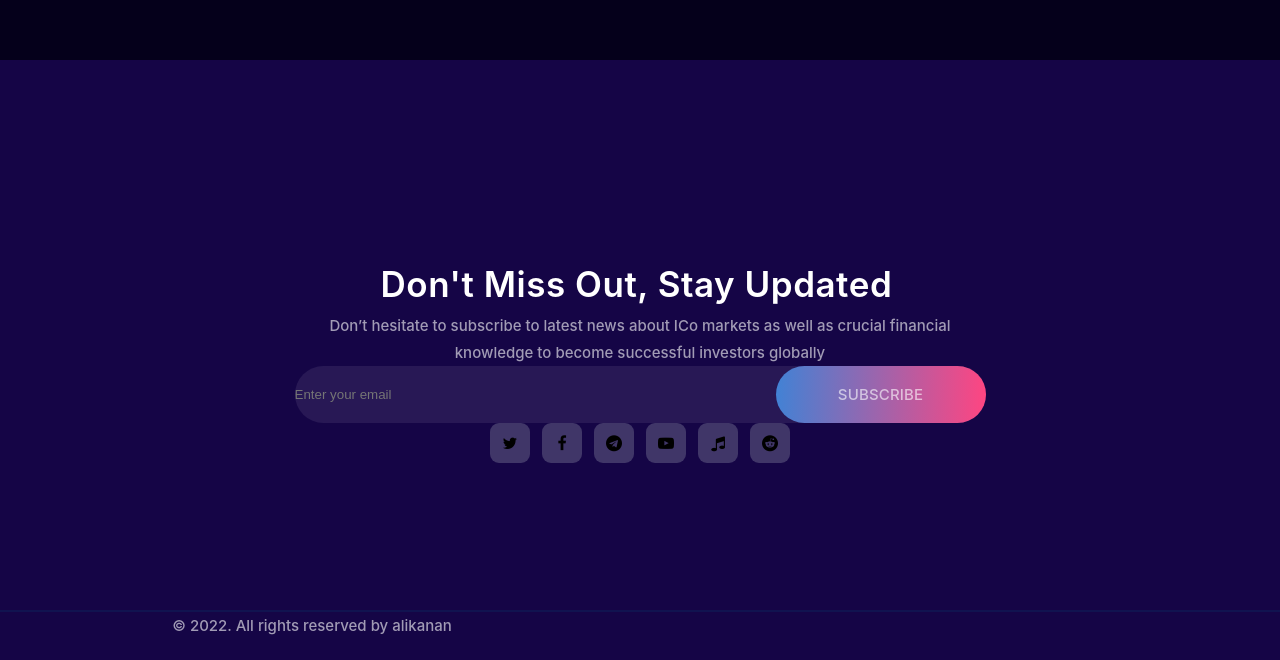
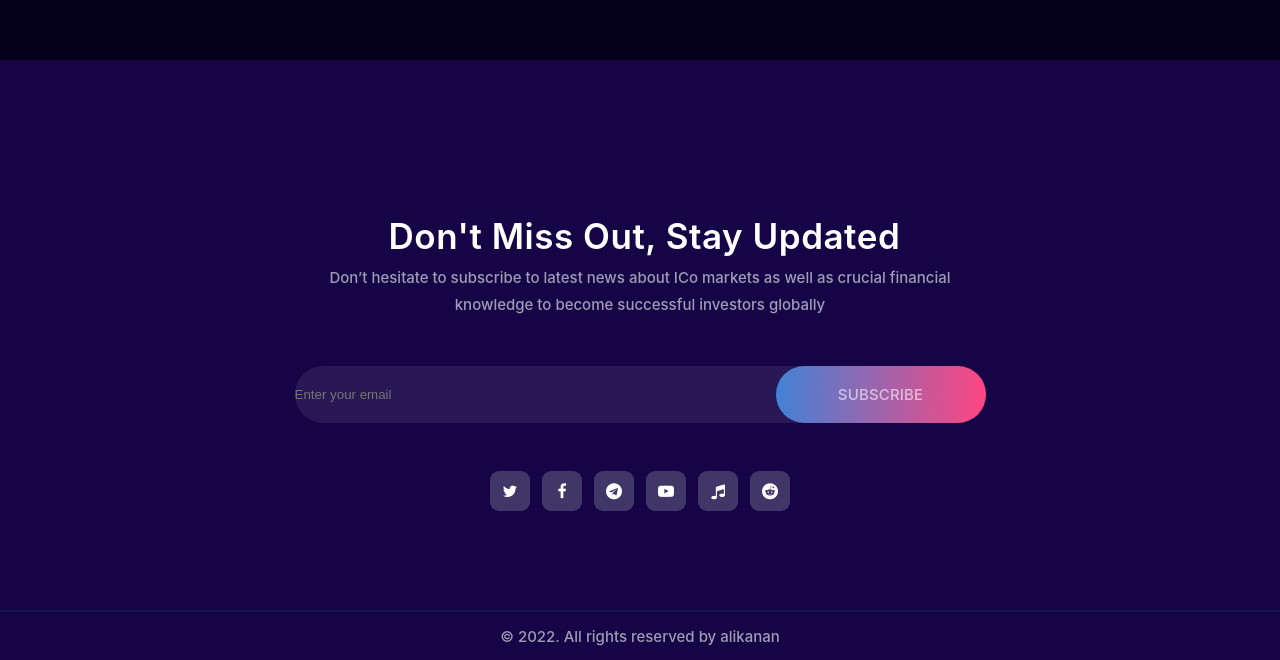
Before and after one commit to Alikanan-a/NFT-template, a website: page index.html in a window 1280 px wide. Shown: the part 8013-8673 px from the top of the page. Drawn offline with nearby package versions, Linux system fonts and the light colour scheme.

Commit message:
commit-edits

```diff
--- a/assets/CSS/style.css
+++ b/assets/CSS/style.css
@@ -1385,8 +1385,16 @@ color: #FFFFFF;
     justify-content: center;
     align-items: center;
     position: relative;
+    row-gap: 3rem   ;
+}
+.update--upper{
+    display: flex;
+    flex-direction: column;
+    justify-content: center;
+    align-items: center;
 }
 .stay-Updated--page h2 {
+    margin-left: 1rem;
     width: 519px;
     height: 55px;
     font-family: 'Inter';
@@ -1463,7 +1471,7 @@ color: #FFFFFF;
     align-items: center;
     padding: 9px;
     gap: 10px;
-
+    color: #fff;
     width: 40px;
     height: 40px;
     background: #403668;
@@ -1475,6 +1483,9 @@ footer{
     height: 50px;
     bottom:0;
     border-top: 2px solid  #111350;
+    display: flex;
+    justify-content: center;
+    align-items: center;
 }
 footer span {
     width: 301px;
--- a/index.html
+++ b/index.html
@@ -459,8 +459,10 @@
         </div>
     </div>
     <div class="stay-Updated--page">
-        <h2>Don't Miss Out, Stay Updated</h2>
+        <div class="update--upper">
+        <h2> Don't Miss Out, Stay Updated</h2>
         <span>Don’t hesitate to subscribe to latest news about ICo markets as well as crucial financial knowledge to become successful investors globally</span>
+    </div>
         <div class="gmail-container">
             <input type="text" class="gmail--input" placeholder="Enter your email">
             <div class="gmail--input--fill"><span>SUBSCRIBE</span></div>
```
